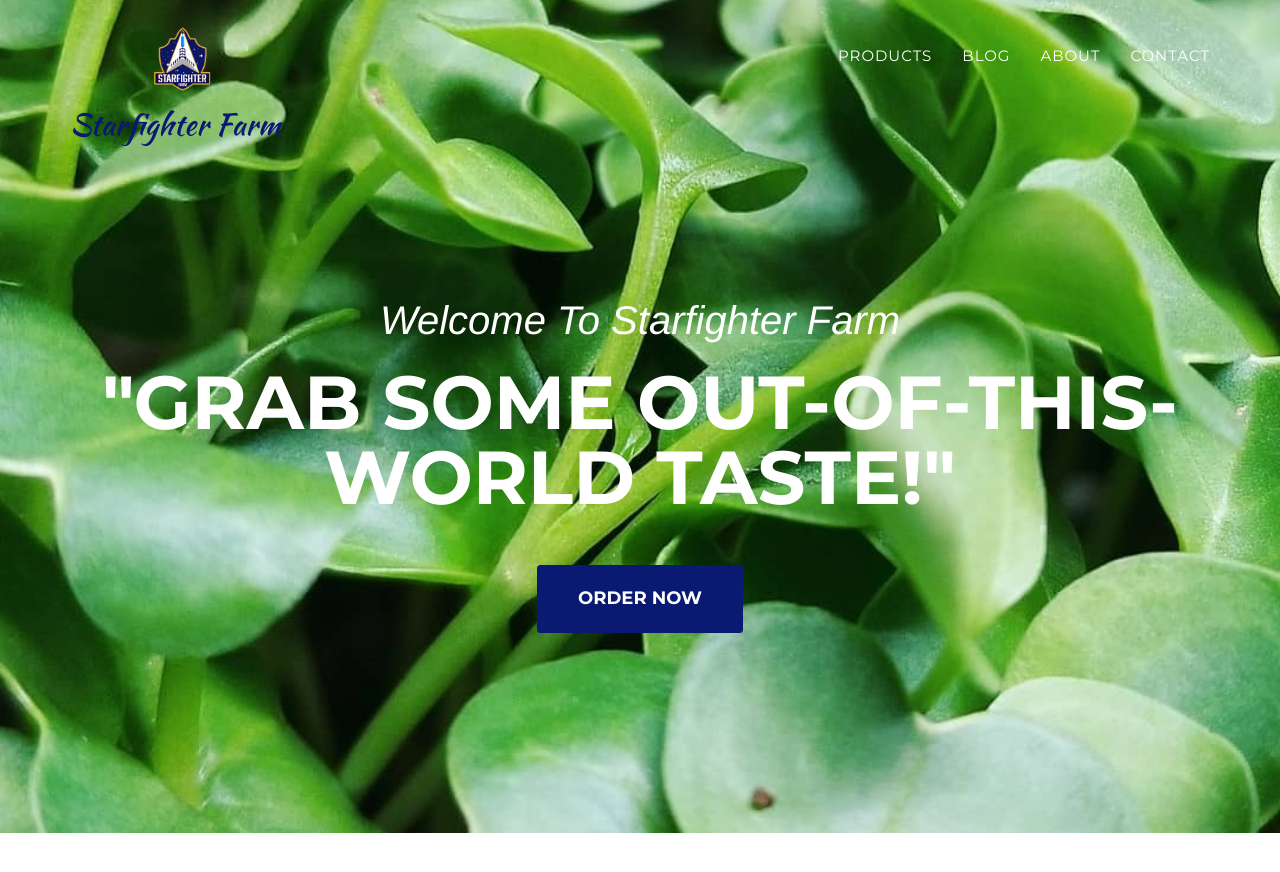
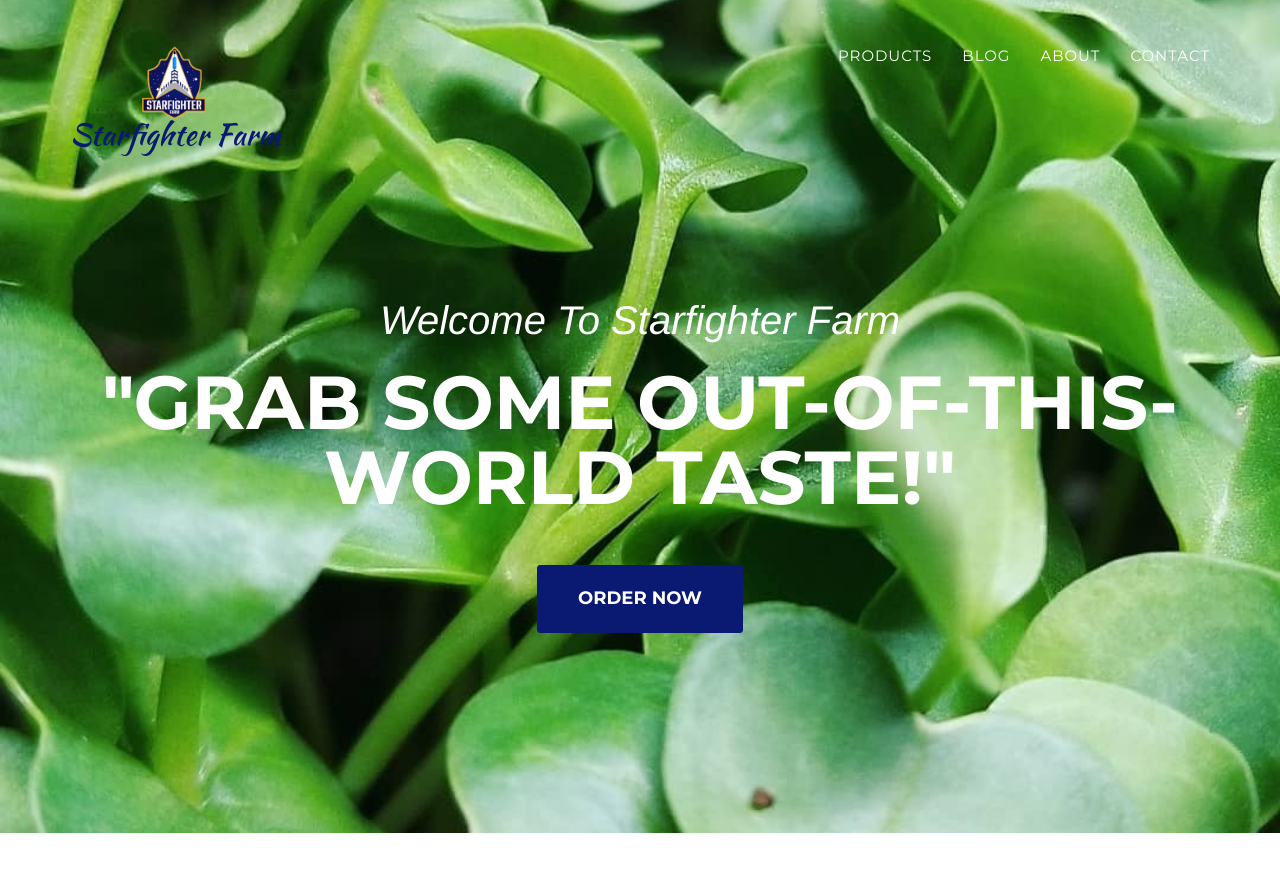
Before and after one commit to StarfighterFarm/sff-main, a Jekyll site: the page built from index.html, in a window 1280 px wide and 900 px high. Shown: the top 872 px of the window. Built offline with Jekyll 4.4.1, drawn with Linux system fonts in a browser that asks for light colours; some web fonts are replaced.

Commit message:
header theme

```diff
--- a/_includes/header.html
+++ b/_includes/header.html
@@ -9,8 +9,8 @@
                     <span class="icon-bar"></span>
                     <span class="icon-bar"></span>
                 </button>
-                <img src="img/logos/SFF-1word_1615828121.png" class="img-responsive img-centered" alt="Starfighter Farm Logo" style="height:70px;">
-                <a class="navbar-brand page-scroll" href="#page-top">{{site.title}}</a>
+
+                <a class="navbar-brand page-scroll" href="#page-top"><img src="img/logos/SFF-1word_1615828121.png" class="img-responsive img-centered" alt="Starfighter Farm Logo" style="height:80px;">{{site.title}}</a>
             </div>
 
             <!-- Collect the nav links, forms, and other content for toggling -->
```
